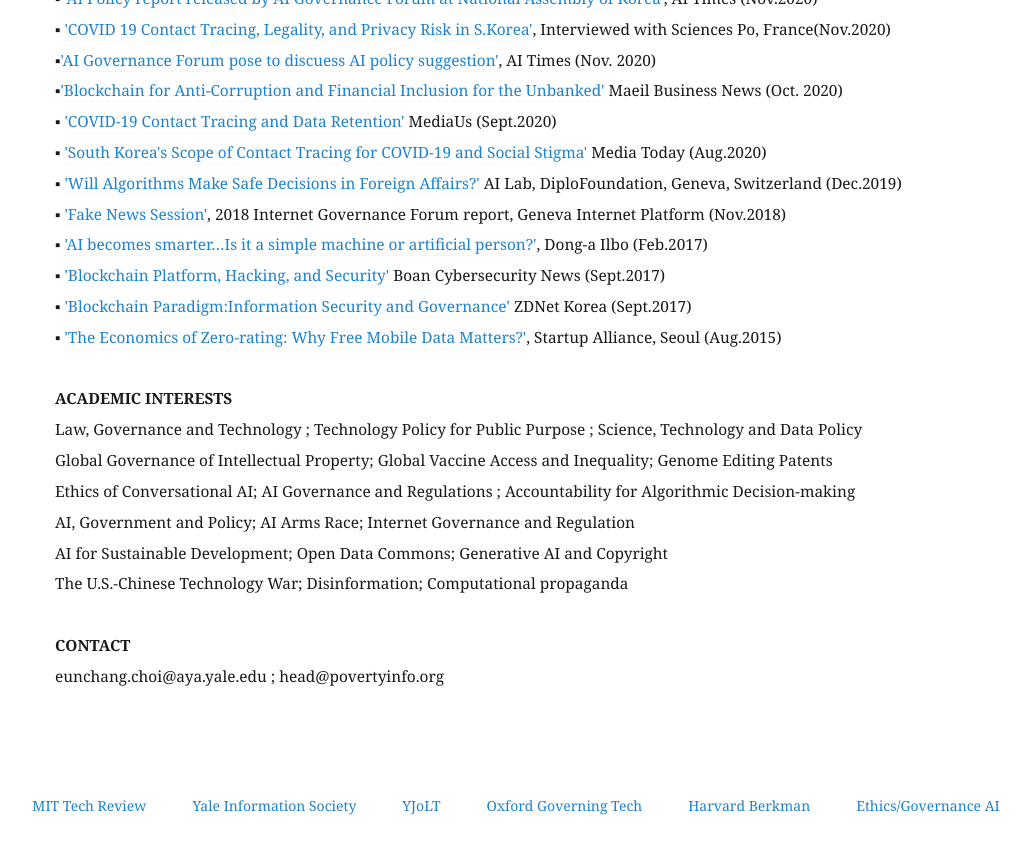
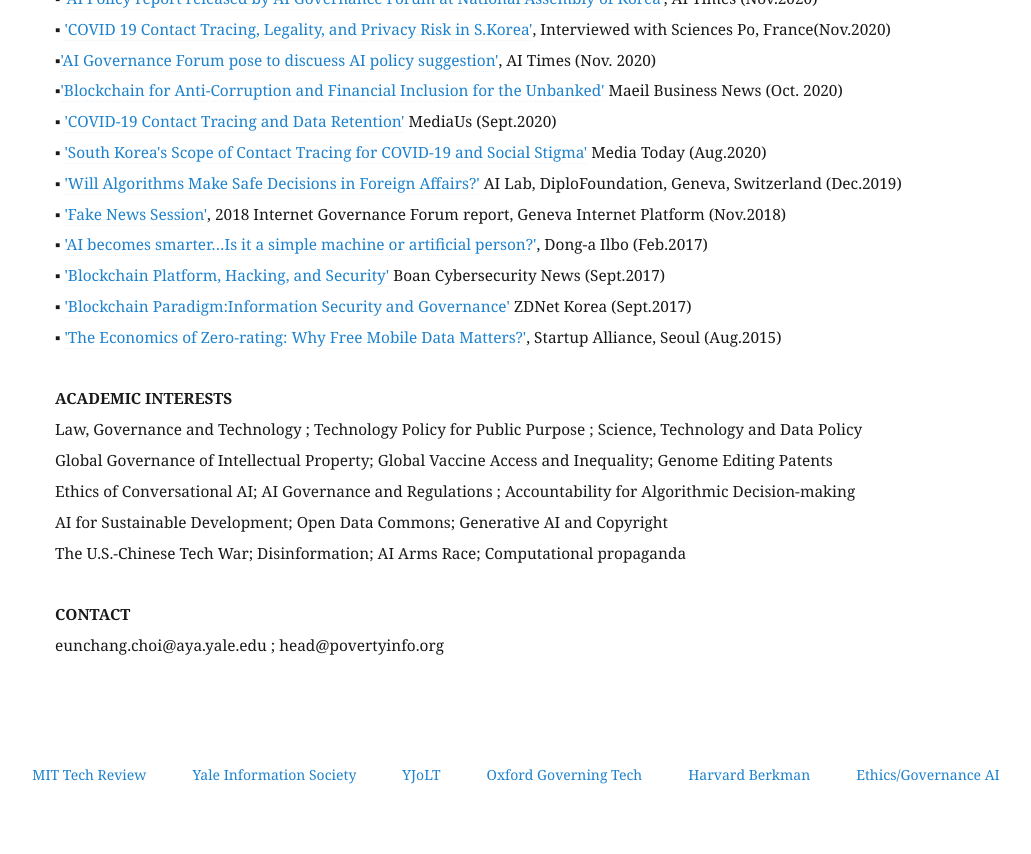
Before and after one commit to eunchangchoi/eunchangchoi.github.io, a Jekyll site: the page built from index.md, in a window 1280 px wide and 900 px high, scrolled down 7746 px. Shown: the top 854 px of the window, without its empty margins (45-1076 px from the left). Built offline with Jekyll 4.4.1, drawn with Linux system fonts in a browser that asks for light colours.

Commit message:
Update index.md

```diff
--- a/index.md
+++ b/index.md
@@ -193,9 +193,8 @@ title: "Choi, Eun Chang 최은창"
    Law, Governance and Technology ; Technology Policy for Public Purpose ; Science, Technology and Data Policy <br>
    Global Governance of Intellectual Property; Global Vaccine Access and Inequality; Genome Editing Patents <br>
    Ethics of Conversational AI; AI Governance and Regulations ; Accountability for Algorithmic Decision-making <br>
-   AI, Government and Policy; AI Arms Race; Internet Governance and Regulation <br>
    AI for Sustainable Development; Open Data Commons; Generative AI and Copyright <br>
-   The U.S.-Chinese Technology War; Disinformation; Computational propaganda <br>
+   The U.S.-Chinese Tech War; Disinformation; AI Arms Race; Computational propaganda <br>
   <br>
    <strong> CONTACT</strong> <br>
    eunchang.choi@aya.yale.edu ;  head@povertyinfo.org
```
